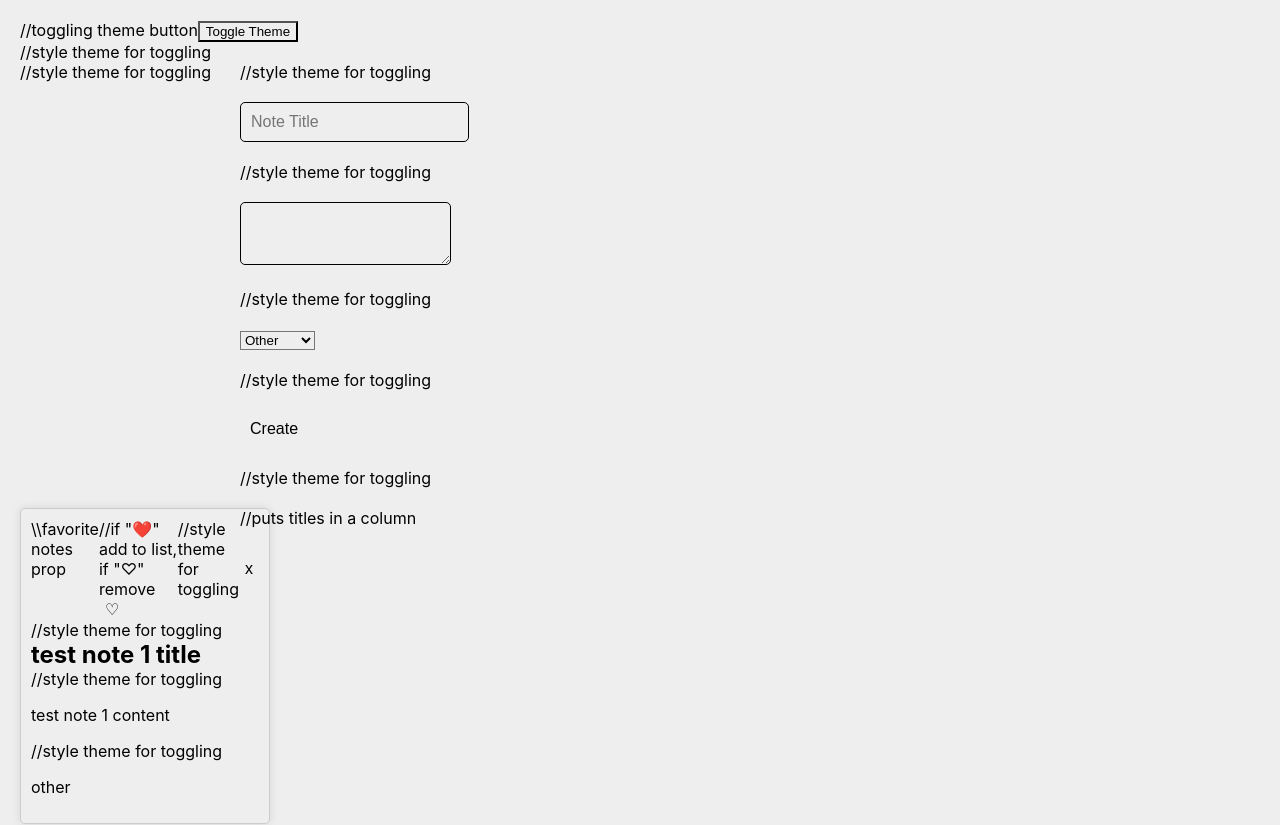
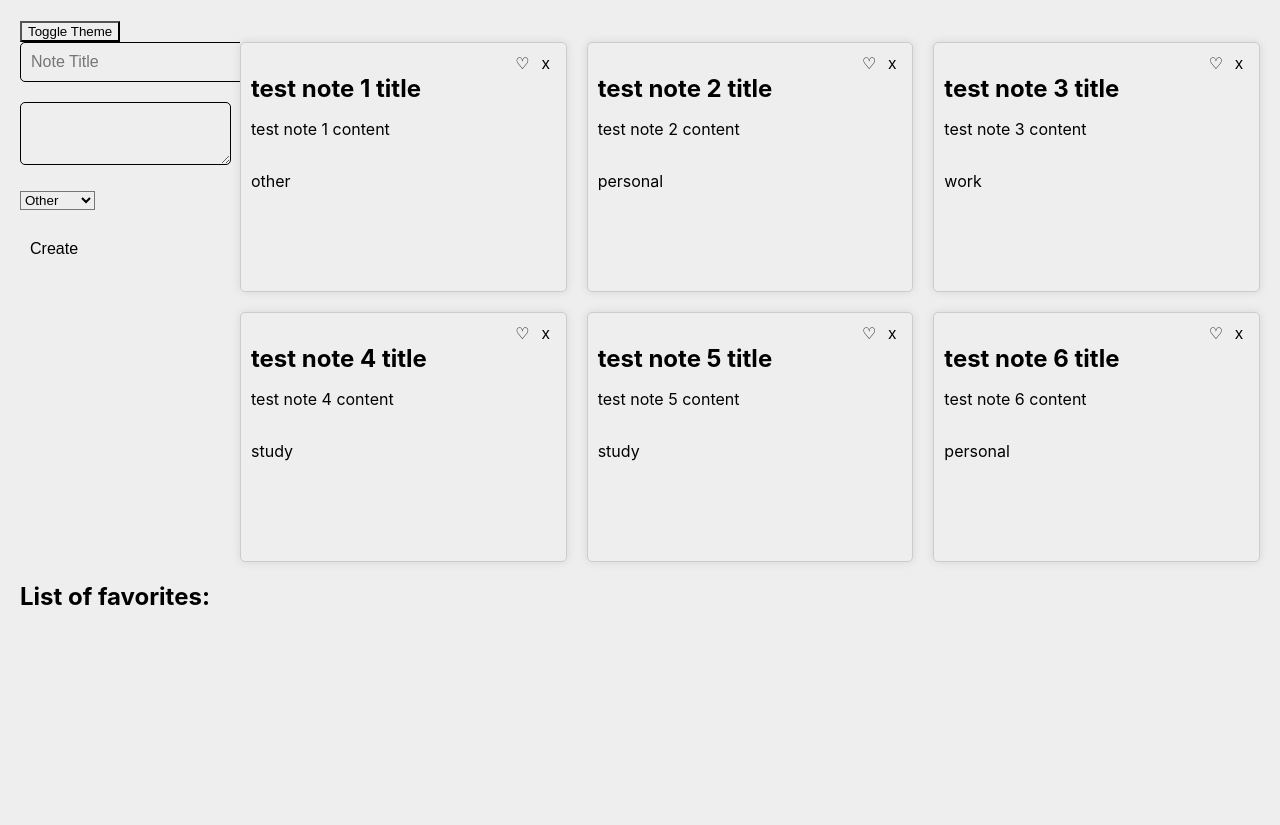
Before and after one commit to ClaraBlob/CSE-110-LAB-2, a React (Create React App) app in the folder TritonNotesApp/: page / in a window 1280 px wide. Shown: the top 825 px of the page. After the commit the page ends 800 px from the top, so only its background shows below. Built offline with nearby package versions, Linux system fonts and the light colour scheme.

Commit message:
Added Comments

```diff
--- a/TritonNotesApp/src/App.tsx
+++ b/TritonNotesApp/src/App.tsx
@@ -21,11 +21,11 @@ function App() {
   };
 
   //tried updating favorite updated titles (doesn't work)
-  const updateFavorite = (id: any) =>{
+  /*const updateFavorite = (id: any) =>{
     const favTitle = notes[id].title;
     const notesIndex = titles.findIndex(titles=> titles === favTitle);
     titles[notesIndex] = notes[id].title;
-  };
+  };*/
 
   //toggling themes
   const [currentTheme, setCurrentTheme] = useState(themes.light);
@@ -69,7 +69,7 @@ const createNoteHandler = (event: React.FormEvent) => {
  const [selectedNote, setSelectedNote] = useState<Note>(initialNote);
 
  //tried updating notes (doesn't work)
- const updateNote = (newTitle:any,newContent:string,newLabel:any,
+ /*const updateNote = (newTitle:any,newContent:string,newLabel:any,
     id:any) => {
     selectedNote.title = newTitle;
     selectedNote.content = newContent;
@@ -83,12 +83,12 @@ const createNoteHandler = (event: React.FormEvent) => {
     console.log("index: ", notesIndex);
      console.log("title: ", newTitle);
   console.log("title: ", notes[notesIndex].title);
-  };
+  };*/
 
  return (
   //provides theme context
   <ThemeContext.Provider value={currentTheme}>
-    <div> //toggling theme button
+    <div>
       <button
       style={{
         background: currentTheme.background,
@@ -99,19 +99,19 @@ const createNoteHandler = (event: React.FormEvent) => {
     </button>
     </div>
 
-    //style theme for toggling
+        {/*style theme for toggling*/}
    <div style={{
         background: currentTheme.background,
         color: currentTheme.foreground,
       }} className='app-container'>
-      //style theme for toggling
+          {/*style theme for toggling*/}
     <form
         style={{
           background: currentTheme.background,
           color: currentTheme.foreground,
         }} className="note-form">
 
-      //style theme for toggling
+      {/*style theme for toggling*/}
        <div><input
         style={{
           background: currentTheme.background,
@@ -122,7 +122,7 @@ const createNoteHandler = (event: React.FormEvent) => {
         	required>
       </input></div>
 
-      //style theme for toggling
+      {/*style theme for toggling*/}
       <div><textarea
         style={{
           background: currentTheme.background,
@@ -132,7 +132,7 @@ const createNoteHandler = (event: React.FormEvent) => {
         	  required>
       </textarea></div>
 
-      //style theme for toggling
+      {/*style theme for toggling*/}
        <div><select
         style={{
           background: currentTheme.background,
@@ -146,7 +146,7 @@ const createNoteHandler = (event: React.FormEvent) => {
        	<option value={Label.work}>Work</option>
      	</select></div>
 
-      //style theme for toggling
+      {/*style theme for toggling*/}
        <div><button
        style={{
           background: currentTheme.background,
@@ -156,7 +156,7 @@ const createNoteHandler = (event: React.FormEvent) => {
           Create
         </button></div>
 
-//style theme for toggling
+{/*style theme for toggling*/}
 </form>
      <div
      style={{
@@ -173,34 +173,33 @@ const createNoteHandler = (event: React.FormEvent) => {
            className="note-item">
            <div className="notes-header">
 
-            \\favorite notes prop
+            {/*favorite notes prop*/}
             <NoteFavorite
             message = {note.title}
             addFav = {addFavorite}
             removeFav = {removeFavorite}
             />
 
-            //style theme for toggling
+            {/*style theme for toggling*/}
           <button
             style={{
               background: currentTheme.background,
               color: currentTheme.foreground,
             }} onClick={()=>deleteNote(note)}>x </button>
     </div>
-    //style theme for toggling
+    {/*style theme for toggling*/}
         <h2 style={{
           background: currentTheme.background,
           color: currentTheme.foreground,
-        }} id = "title" contentEditable="true"
-        onInput={()=>updateNote(note.title,note.content,note.label,note.id)}> {note.title} </h2>
+        }}  contentEditable="true"> {note.title} </h2>
 
-        //style theme for toggling
+        {/*style theme for toggling*/}
         <p style={{
           background: currentTheme.background,
           color: currentTheme.foreground,
           }} contentEditable="true"> {note.content} </p>
 
-        //style theme for toggling
+        {/*style theme for toggling*/}
         <p style={{
           background: currentTheme.background,
           color: currentTheme.foreground,
@@ -209,15 +208,15 @@ const createNoteHandler = (event: React.FormEvent) => {
   ))}
 </div>
 
-//puts titles in a column
+{/*puts titles in a column*/}
 <div style={{ display: 'flex', flexDirection: 'column' }}>
-//style theme for toggling
+{/*style theme for toggling*/}
   <h2 style={{
     background: currentTheme.background,
     color: currentTheme.foreground,
   }}> List of favorites:
   </h2>
-  \\goes through the list of favorite notes
+  {/*goes through the list of favorite notes*/}
   {titles.map((item, index) => (
     <div key={index}>{item}</div>
   ))}
--- a/TritonNotesApp/src/favoriteNote.tsx
+++ b/TritonNotesApp/src/favoriteNote.tsx
@@ -2,10 +2,10 @@ import React, { useContext, useEffect, useState } from 'react';
 import { dummyNotesList } from "./constants";
 import { TitleFavorite } from './titleFavorite';
 
-//prop for storing favorite notes
+{/*prop for storing favorite notes*/}
 export function NoteFavorite(props: any) {
     const [like, setLike] = useState(false);
-    //function to check if to remove or add title
+    {/*function to check if to remove or add title*/}
     const favorite = () => {
         setLike((prevState) => !prevState);
         props.addFav(props.message);
@@ -13,7 +13,7 @@ export function NoteFavorite(props: any) {
     };
 return (
     <div>
-        //if "❤️" add to list, if "♡" remove
+        {/*if "❤️" add to list, if "♡" remove*/}
         <button onClick={favorite}
         >{like ? "❤️" : "♡"}</button>
     </div>
```
